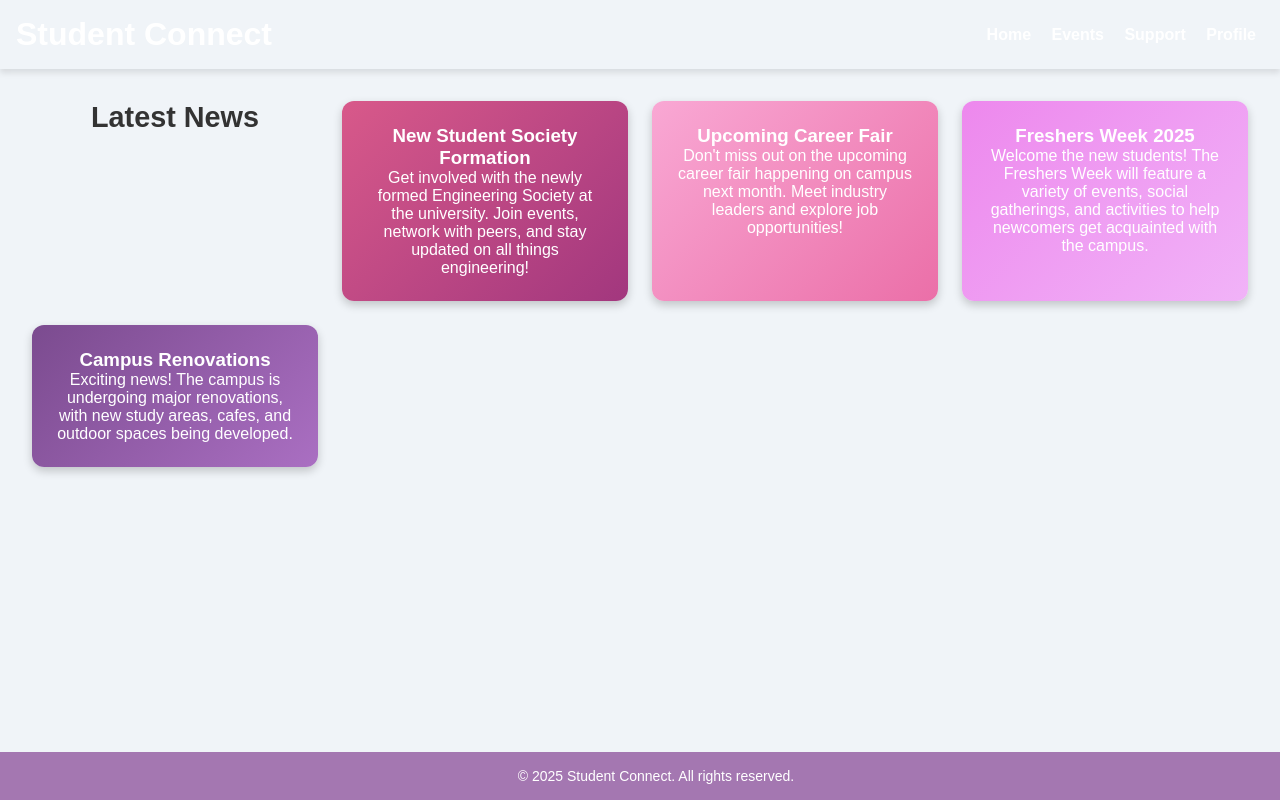
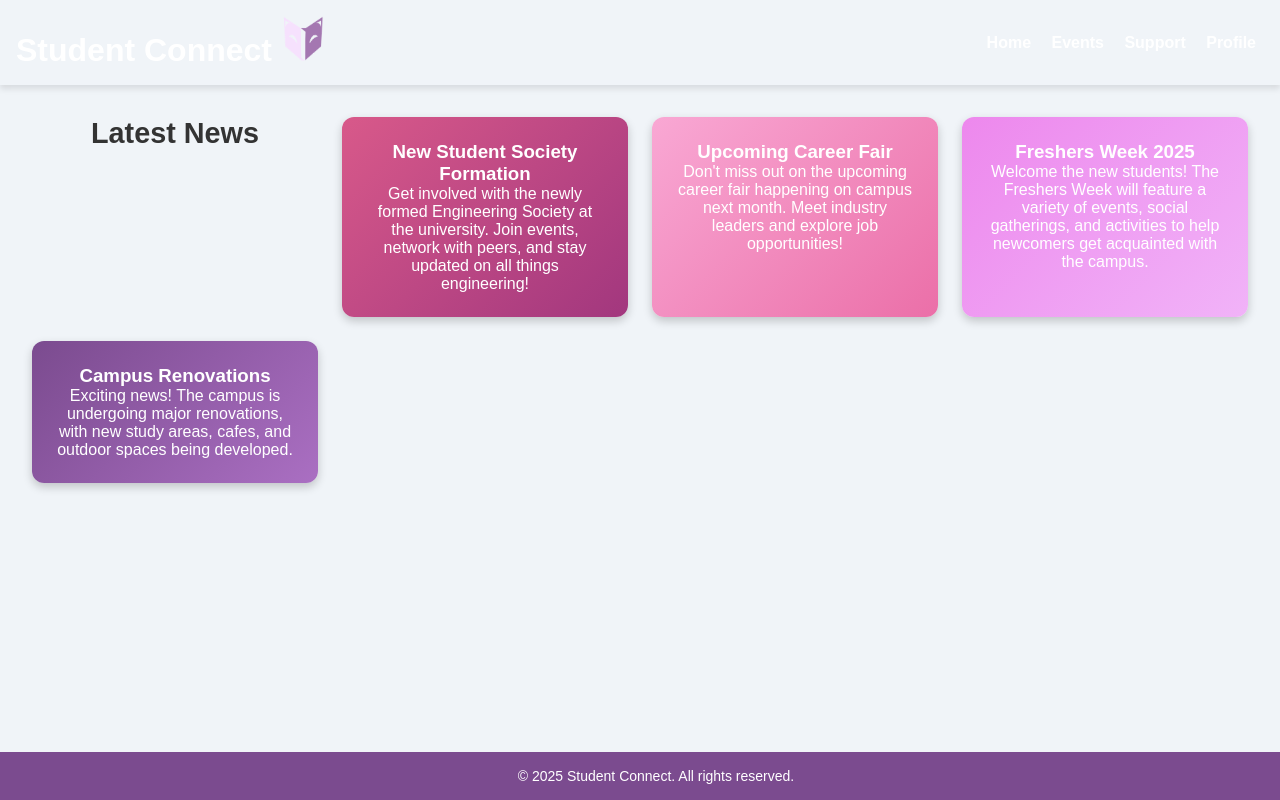
Before and after one commit to bliss1960/Pirate-app, a plain HTML site: page news.html in a window 1280 px wide. Drawn offline with Linux system fonts and the light colour scheme.

Commit message:
Added logo and changed colours

```diff
--- a/news.html
+++ b/news.html
@@ -8,7 +8,7 @@
 </head>
 <body>
   <header class="header">
-    <h1>Student Connect</h1>
+    <div><h1>Student Connect <img src="studentconnectlogo.png" alt="logo" width="45" height="45"></h1></div>
     <nav>
       <a href="index.html" class="nav-link">Home</a>
       <a href="events.html" class="nav-link">Events</a>
--- a/styles.css
+++ b/styles.css
@@ -21,7 +21,7 @@ a {
   justify-content: space-between;
   align-items: center;
   padding: 1rem;
-  background: linear-gradient(90deg, #A477B1);
+  background: linear-gradient(90deg, #7b4b8f);
   color: white;
   box-shadow: 0px 4px 6px rgba(0, 0, 0, 0.1);
 }
@@ -112,7 +112,7 @@ a {
   width: 100%;
   text-align: center;
   padding: 1rem;
-  background-color: #A477B1;
+  background-color: #7b4b8f;
   color: white;
   font-size: 0.875rem;
 }
```
Also changed, not shown: EditProfile.html (+1 -1 lines), events.html (+1 -1 lines), findFriends.html (+1 -1 lines), index.html (+1 -1 lines), profile.html (+1 -1 lines), signin.html (+1 -1 lines), signout.html (+1 -1 lines), signup.html (+1 -1 lines), support.html (+1 -1 lines), studentconnectlogo.png (added).
